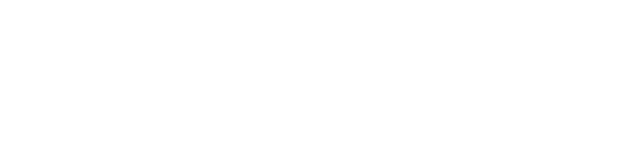
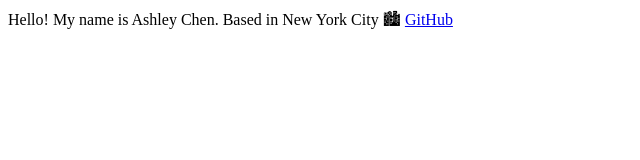
Before and after one commit to ashleybanana/ashleybanana.github.io, a plain HTML site: page index.html in a window 1280 px wide. Shown: the whole page, without its empty margins (0-640 px from the left). Drawn offline with Linux system fonts and the light colour scheme.

Commit message:
Add main html requirements

```diff
--- a/index.html
+++ b/index.html
@@ -4,5 +4,10 @@
     <link rel="stylesheet" href="/style.css" />
   </head>
   <body>
+      <div class="wrapper">
+          <span class="intro-sentence">Hello! My name is <span id="name">Ashley Chen</span>.</span>
+          <span class="location">Based in New York City 🏙</span>
+          <span class="social media"><a href="https://www.github.com/ashley">GitHub</a></span>
+      </div>
   </body>
 </html>
```
